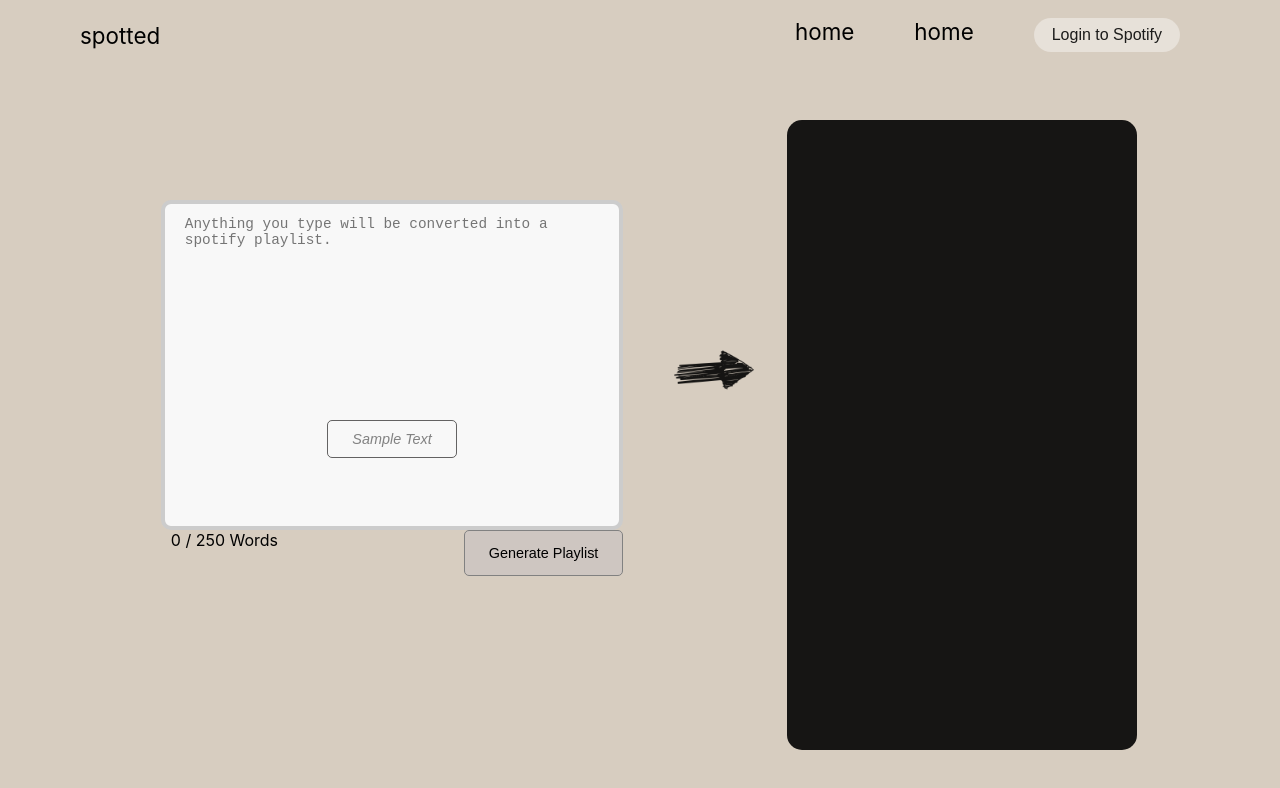
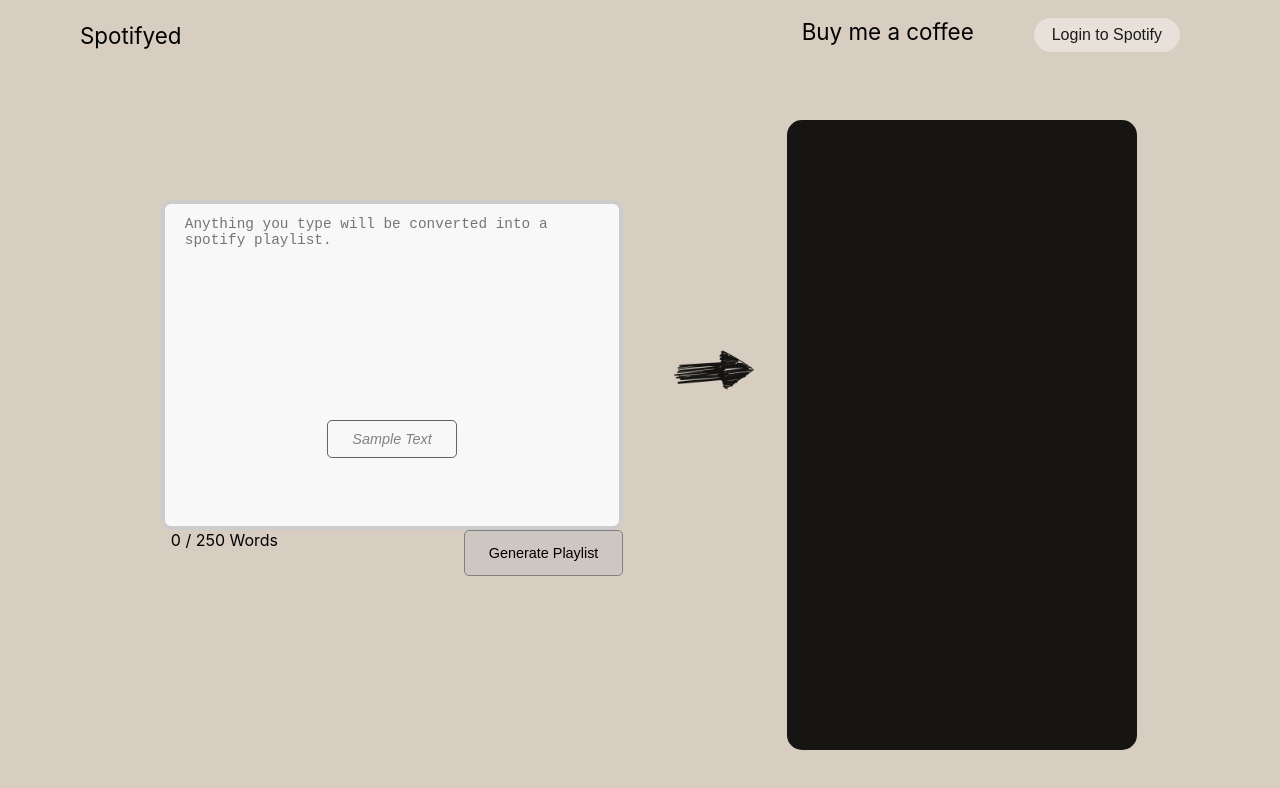
Before and after one commit to leonw00/spotify-playlist-maker, a React (Create React App) app: page / in a window 1280 px wide. Shown: the top 788 px of the page. Built offline with nearby package versions, Linux system fonts and the light colour scheme.

Commit message:
change some text

```diff
--- a/src/logic/Others.js
+++ b/src/logic/Others.js
@@ -2,8 +2,10 @@ export function getRandomText() {
   let textList = [
     "In the deep bosom of the ocean buried",
     "The big brown fox jumps over the lazy blue dog",
-    "She sells sea-shells on the sea-shore",
     "How much wood could a woodchuck chuck if a woodchuck could chuck wood",
+    "You're a wizard harry",
+    "Mama always said life was like a box of chocolates. You never know what you're gonna get.",
+
   ];
   return textList[Math.floor(Math.random() * textList.length)];
   ;
--- a/src/views/Header/Header.js
+++ b/src/views/Header/Header.js
@@ -20,11 +20,10 @@ function Header() {
 
   return (
     <div className="header-block">
-      <div className="header-logo">spotted</div>
+      <div className="header-logo">Spotifyed</div>
 
       <div className="header-list">
-        <div className="header-list-content">home</div>
-        <div className="header-list-content">home</div>
+        <div className="header-list-content">Buy me a coffee</div>
         <div className="header-list-content">
           {auth ? (
             <HeaderButton
```
